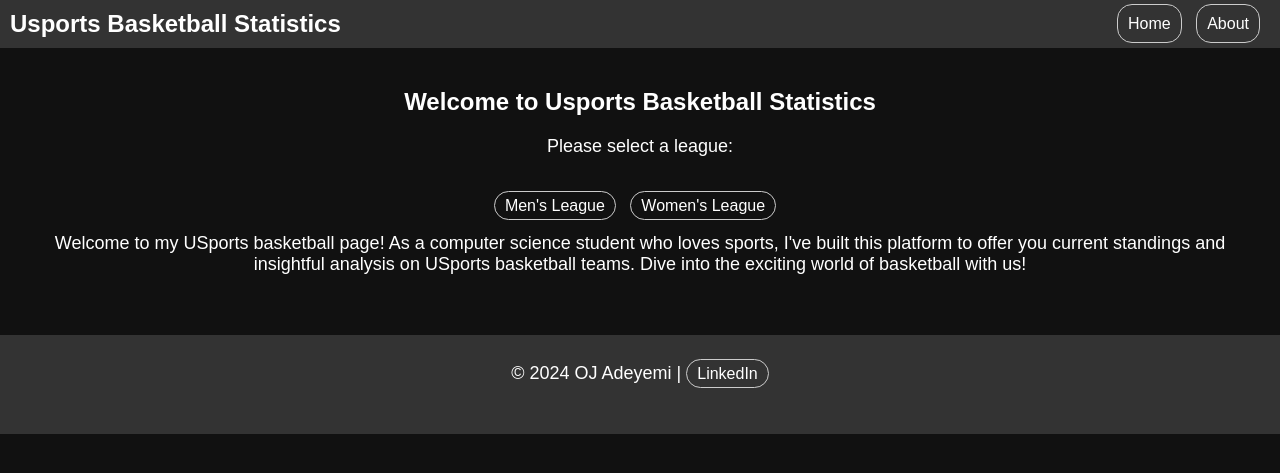
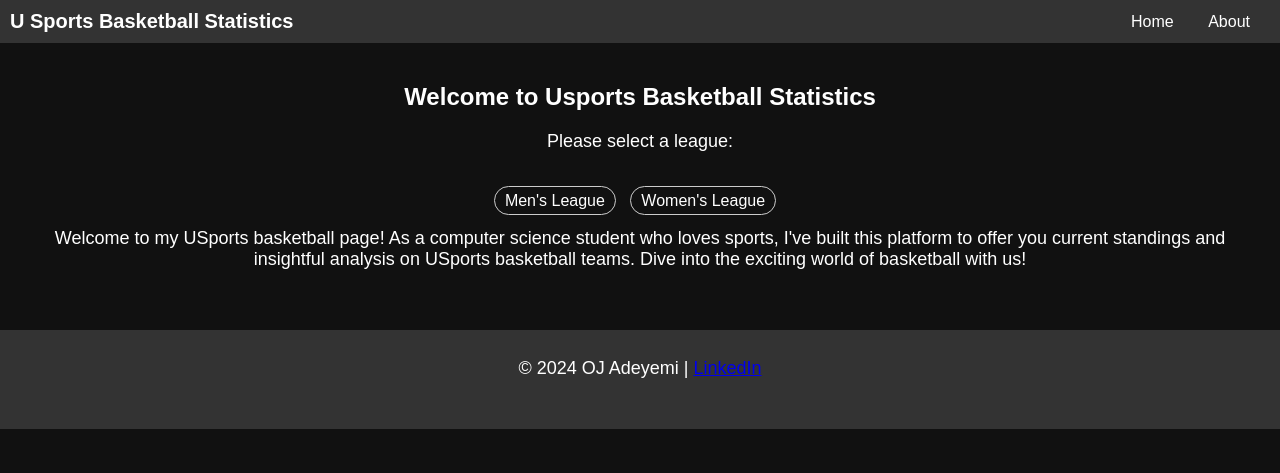
Before and after one commit to ojadeyemi/USPORTS-BBALL-WEBAPP, a Flask app: page / in a window 1280 px wide. Shown: the top 473 px of the page. Run offline with Flask 3, Linux system fonts and the light colour scheme.

Commit message:
updated page styles

```diff
--- a/backend/static/css/base.css
+++ b/backend/static/css/base.css
@@ -14,7 +14,7 @@ header {
 }
 
 .header-left h1 {
-    font-size: 24px; /* Smaller title size */
+    font-size: 20px; /* Smaller title size */
     margin: 0;
 }
 
--- a/backend/static/css/home.css
+++ b/backend/static/css/home.css
@@ -29,7 +29,7 @@ li {
     margin-right: 10px;
 }
 
-a {
+.click {
     text-decoration: none;
     color: #fff;
     font-size: 16px;
@@ -39,7 +39,7 @@ a {
     transition: background-color 0.3s ease, color 0.5s ease;
 }
 
-a:hover {
+.click:hover {
     background-color: #f0f0f0;
     color: #666;
     transition-duration: 0.5s; /* Smooth transition duration */
--- a/backend/templates/about.html
+++ b/backend/templates/about.html
@@ -23,8 +23,8 @@
             <h2>Visit League Sites</h2>
             <p>Please select a league:</p>
             <ul>
-                <li><a href="/men">Men's League</a></li>
-                <li><a href="/women">Women's League</a></li>
+                <li><a class="click" href="/men">Men's League</a></li>
+                <li><a class="click"href="/women">Women's League</a></li>
             </ul>
         </div>
     </section>
--- a/backend/templates/base.html
+++ b/backend/templates/base.html
@@ -10,7 +10,7 @@
     <!-- Header -->
     <header>
         <div class="header-left">
-            <h1>Usports Basketball Statistics</h1>
+            <h1>U Sports Basketball Statistics</h1>
         </div>
         <nav>
             <ul>
--- a/backend/templates/index.html
+++ b/backend/templates/index.html
@@ -5,8 +5,8 @@
 <h2>Welcome to Usports Basketball Statistics</h2>
 <p>Please select a league:</p>
 <ul>
-    <li><a href="/men">Men's League</a></li>
-    <li><a href="/women">Women's League</a></li>
+    <li><a class="click" href="/men">Men's League</a></li>
+    <li><a class="click"href="/women">Women's League</a></li>
 </ul>
 
 <!-- Provided text -->
```
